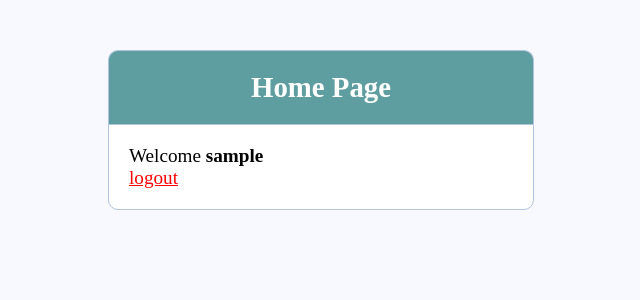
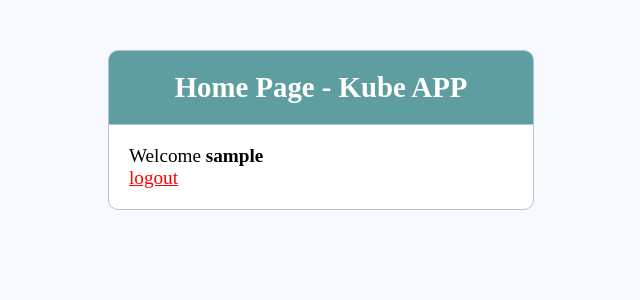
Before and after one commit to rolindroy/php-registration-sample, a PHP site: page / in a window 1280 px wide. Shown: the top 300 px of the page, without its empty margins (319-959 px from the left). Run offline with PHP 8.4, Linux system fonts and the light colour scheme; the visitor is signed in with stand-in values (Sample User, id 1).

Commit message:
Update index.php

```diff
--- a/index.php
+++ b/index.php
@@ -21,7 +21,7 @@
 </head>
 <body>
 	<div class="header">
-		<h2>Home Page</h2>
+		<h2>Home Page - Kube APP</h2>
 	</div>
 	<div class="content">
 
```
